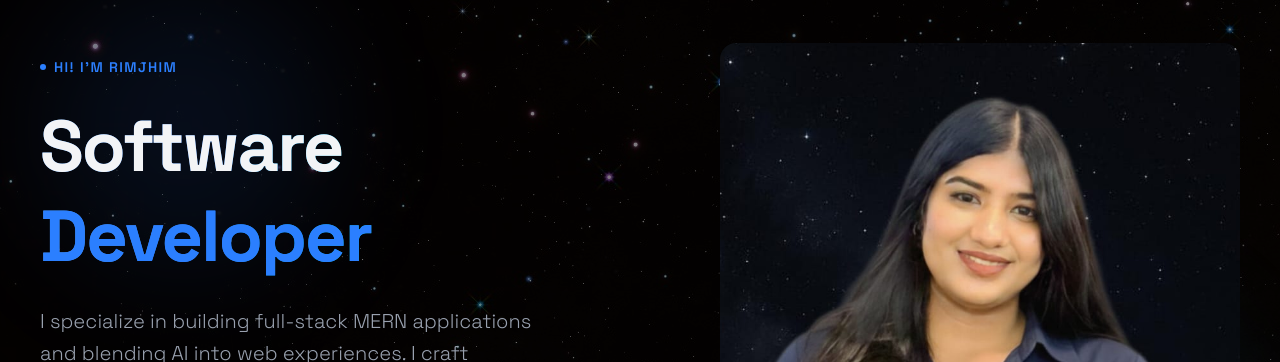
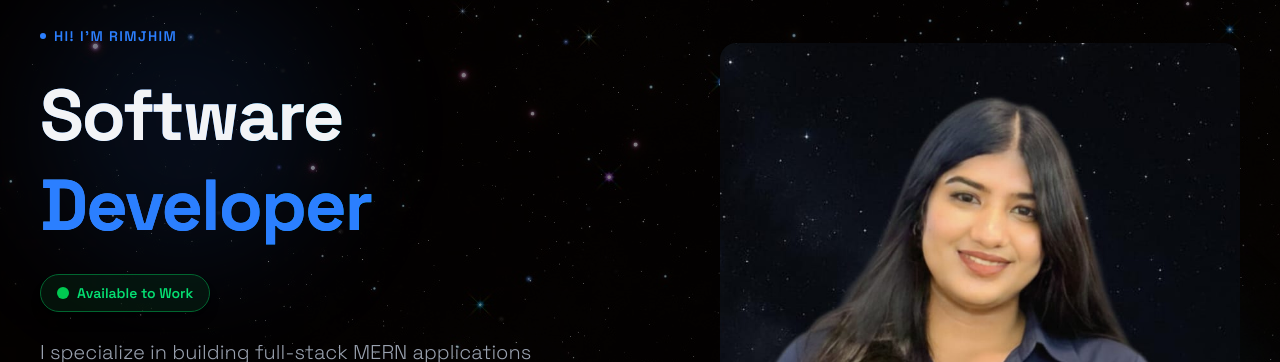
Before and after one commit to Rimjhimv2/My-Portfolio-, a Next.js app: page / in a window 1280 px wide. Shown: the part 177-539 px from the top of the page. Built offline with nearby package versions, Linux system fonts and the light colour scheme; no server answers.

Commit message:
add badge

```diff
--- a/components/sections/Home.jsx
+++ b/components/sections/Home.jsx
@@ -32,10 +32,30 @@ function Home() {
               </div>
 
               {/* Hero heading */}
-              <h1 className="hero-heading text-5xl sm:text-6xl md:text-7xl font-extrabold mb-6 leading-[1.1] tracking-tight">
+              {/* <h1 className="hero-heading text-5xl sm:text-6xl md:text-7xl font-extrabold mb-6 leading-[1.1] tracking-tight">
                 <span className="text-gray-100 block">Software </span>
                 <span className="text-blue-500 block">Developer</span>
-              </h1>
+              </h1> */}
+              {/* Hero heading */}
+<h1 className="hero-heading text-5xl sm:text-6xl md:text-7xl font-extrabold mb-6 leading-[1.1] tracking-tight">
+  <span className="text-gray-100 block">Software </span>
+  <span className="text-blue-500 block">Developer</span>
+</h1>
+
+{/* Available to Work Badge - ADD THIS */}
+<div className="flex justify-center mb-6">
+  <div className="inline-flex items-center gap-2 px-4 py-2 bg-green-50 dark:bg-green-900/20
+                  border border-green-200 dark:border-green-800 rounded-full shadow-lg">
+    <span className="relative flex h-3 w-3">
+      <span className="animate-ping absolute inline-flex h-full w-full
+                       rounded-full bg-green-400 opacity-75"></span>
+      <span className="relative inline-flex rounded-full h-3 w-3 bg-green-500"></span>
+    </span>
+    <span className="text-sm font-semibold text-green-700 dark:text-green-400">
+      Available to Work
+    </span>
+  </div>
+</div>
 
               {/* Polished AI + Full-Stack intro */}
               <p className="text-gray-400 text-lg sm:text-xl leading-relaxed mb-8 max-w-lg font-light">
```
